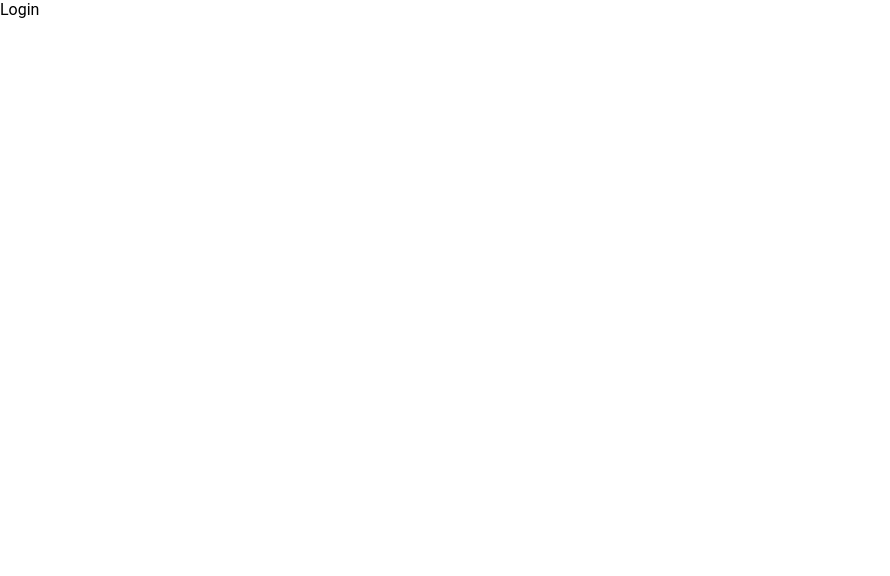
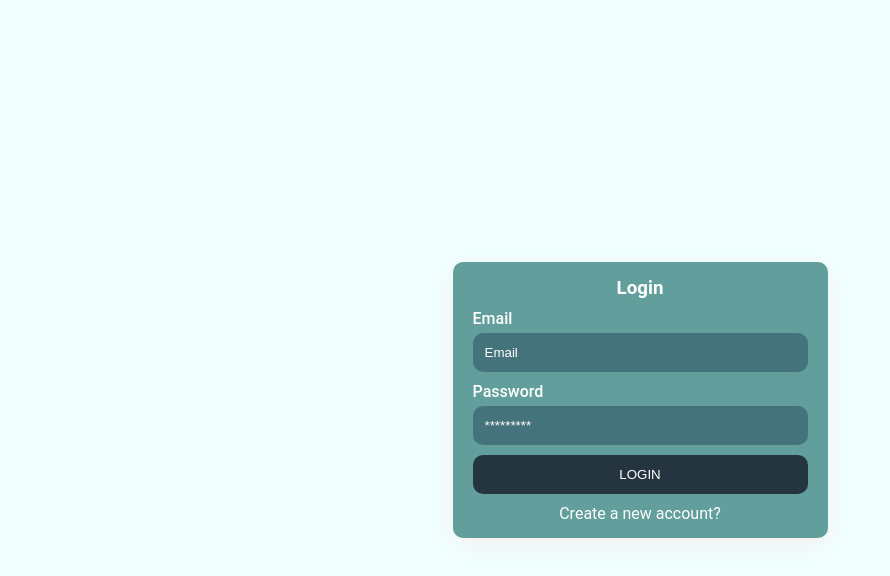
Before and after one commit to tenzind12/chat-application, a React (Create React App) app in the folder chatapp-client/: page /messenger/login in a window 1280 px wide. Shown: the top 576 px of the page, without its empty margins (0-890 px from the left). Built offline with nearby package versions, Linux system fonts and the light colour scheme.

Commit message:
login style and html content

```diff
--- a/chatapp-client/src/components/Login.jsx
+++ b/chatapp-client/src/components/Login.jsx
@@ -1,5 +1,45 @@
+import { Link } from 'react-router-dom';
+
 const Login = () => {
-  return <div>Login</div>;
+  return (
+    <div className="register">
+      <div className="card">
+        <div className="card-header">
+          <h3>Login</h3>
+          <div>
+            <div className="card-body">
+              <form action="">
+                <div className="form-group">
+                  <label htmlFor="email">Email</label>
+                  <input type="email" className="form-control" placeholder="Email" id="email" />
+                </div>
+
+                <div className="form-group">
+                  <label htmlFor="password">Password</label>
+                  <input
+                    type="password"
+                    className="form-control"
+                    placeholder="*********"
+                    id="password"
+                  />
+                </div>
+
+                <div className="form-group">
+                  <input type="submit" value="Login" className="btn" />
+                </div>
+
+                <div className="form-group">
+                  <span>
+                    <Link to="/messenger/register">Create a new account?</Link>
+                  </span>
+                </div>
+              </form>
+            </div>
+          </div>
+        </div>
+      </div>
+    </div>
+  );
 };
 
 export default Login;
--- a/chatapp-client/src/components/Register.jsx
+++ b/chatapp-client/src/components/Register.jsx
@@ -60,7 +60,7 @@
 
                 <div className="form-group">
                   <span>
-                    <Link to="/messenger/login">Login?</Link>
+                    <Link to="/messenger/login">Already have an account? Sign in</Link>
                   </span>
                 </div>
               </form>
```
